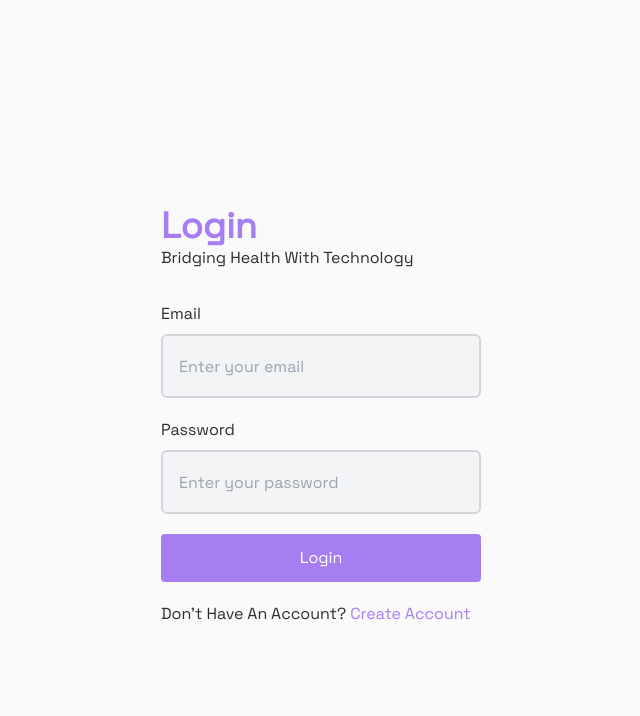
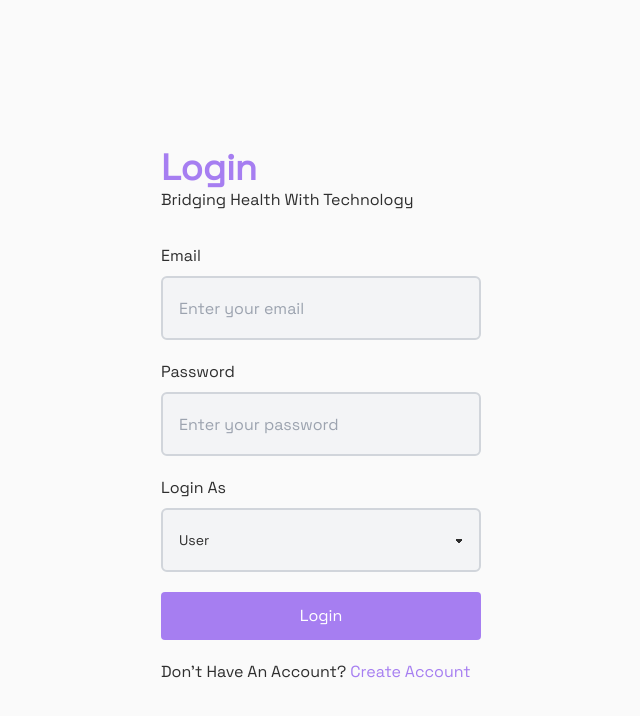
Before and after one commit to Adedoyin-Emmanuel/caresync, a Next.js app: page /auth/login in a window 1280 px wide. Shown: the top 716 px of the page, without its empty margins (319-959 px from the left). Built offline with nearby package versions, Linux system fonts and the light colour scheme.

Commit message:
Feat: Added validations to input

```diff
--- a/app/auth/login/page.tsx
+++ b/app/auth/login/page.tsx
@@ -3,11 +3,34 @@ import Button from "@/app/components/Button";
 import Input from "@/app/components/Input";
 import Text from "@/app/components/Text";
 import Link from "next/link";
+import React, { useState } from "react";
 
 const Login = () => {
+  const [formData, setFormData] = useState({
+    email: "",
+    password: "",
+    loginAs: "user",
+  });
+
+  const handleInputChange = (e: React.FormEvent<HTMLFormElement> | any) => {
+    const { name, value } = e.target;
+    setFormData({ ...formData, [name]: value });
+  };
+
+  const handleLogin = async (e: React.FormEvent<HTMLFormElement>) => {
+    e.preventDefault();
+    const { loginAs, ...rest } = formData;
+    console.log(loginAs);
+    console.log(rest);
+  };
   return (
     <section className="w-screen h-screen flex items-center justify-center">
-      <form className="w-11/12 md:w-1/2 xl:w-1/4">
+      <form
+        className="w-11/12 md:w-1/2 xl:w-1/4"
+        onSubmit={(e) => {
+          handleLogin(e);
+        }}
+      >
         <section className="header-section my-8">
           <h3 className="text-4xl capitalize font-bold text-secondary">
             Login
@@ -19,7 +42,13 @@ const Login = () => {
           <label htmlFor="email" className="text-md block my-2">
             Email
           </label>
-          <Input type="email" name="email" placeholder="Enter your email" />
+          <Input
+            type="email"
+            name="email"
+            placeholder="Enter your email"
+            value={formData.email}
+            onChange={handleInputChange}
+          />
         </section>
 
         <section className="my-4 mb-5">
@@ -30,7 +59,24 @@ const Login = () => {
             type="password"
             name="password"
             placeholder="Enter your password"
+            value={formData.password}
+            onChange={handleInputChange}
           />
+        </section>
+
+        <section className="my-4 mb-5">
+          <label htmlFor="loginAs" className="text-md block my-2">
+            Login As
+          </label>
+          <select
+            className="select border-2 border-gray-300 focus:outline-none rounded-md w-full h-16"
+            name="loginAs"
+            value={formData.loginAs}
+            onChange={handleInputChange}
+          >
+            <option value="user">User</option>
+            <option value="hospital">Hospital</option>
+          </select>
         </section>
 
         <section className="my-4 mb-5 w-full">
--- a/app/auth/signup/page.tsx
+++ b/app/auth/signup/page.tsx
@@ -8,12 +8,10 @@ import {
   useRegisterHospitalMutation,
   useRegisterUserMutation,
 } from "@/app/store/slices/userApiSlice";
-import { AppDispatch } from "@/app/store/store";
 import Link from "next/link";
 import { useRouter } from "next/navigation";
 import { useRef, useState } from "react";
 import toast from "react-hot-toast";
-import { useDispatch } from "react-redux";
 
 const Signup = () => {
   const formRef = useRef<HTMLFormElement | any>(null);
@@ -25,7 +23,6 @@ const Signup = () => {
     signupAs: "user",
   });
 
-  const dispatch = useDispatch<AppDispatch>();
   const router = useRouter();
 
   const [registerUser, { isLoading: userLoading }] = useRegisterUserMutation();
--- a/app/components/Input/index.tsx
+++ b/app/components/Input/index.tsx
@@ -3,13 +3,20 @@ import React, { MutableRefObject } from "react";
 interface InputProps extends React.InputHTMLAttributes<HTMLInputElement> {
   className?: string;
   inputRef?: MutableRefObject<HTMLInputElement | null>;
+  required?: boolean;
 }
-const Input = ({ className, inputRef, ...others }: InputProps) => {
+const Input = ({
+  className,
+  inputRef,
+  required = true,
+  ...others
+}: InputProps) => {
   return (
     <input
       ref={inputRef}
       className="input border-2 border-gray-300 focus:outline-none rounded-md w-full h-16"
       {...others}
+      required={required}
     />
   );
 };
```
